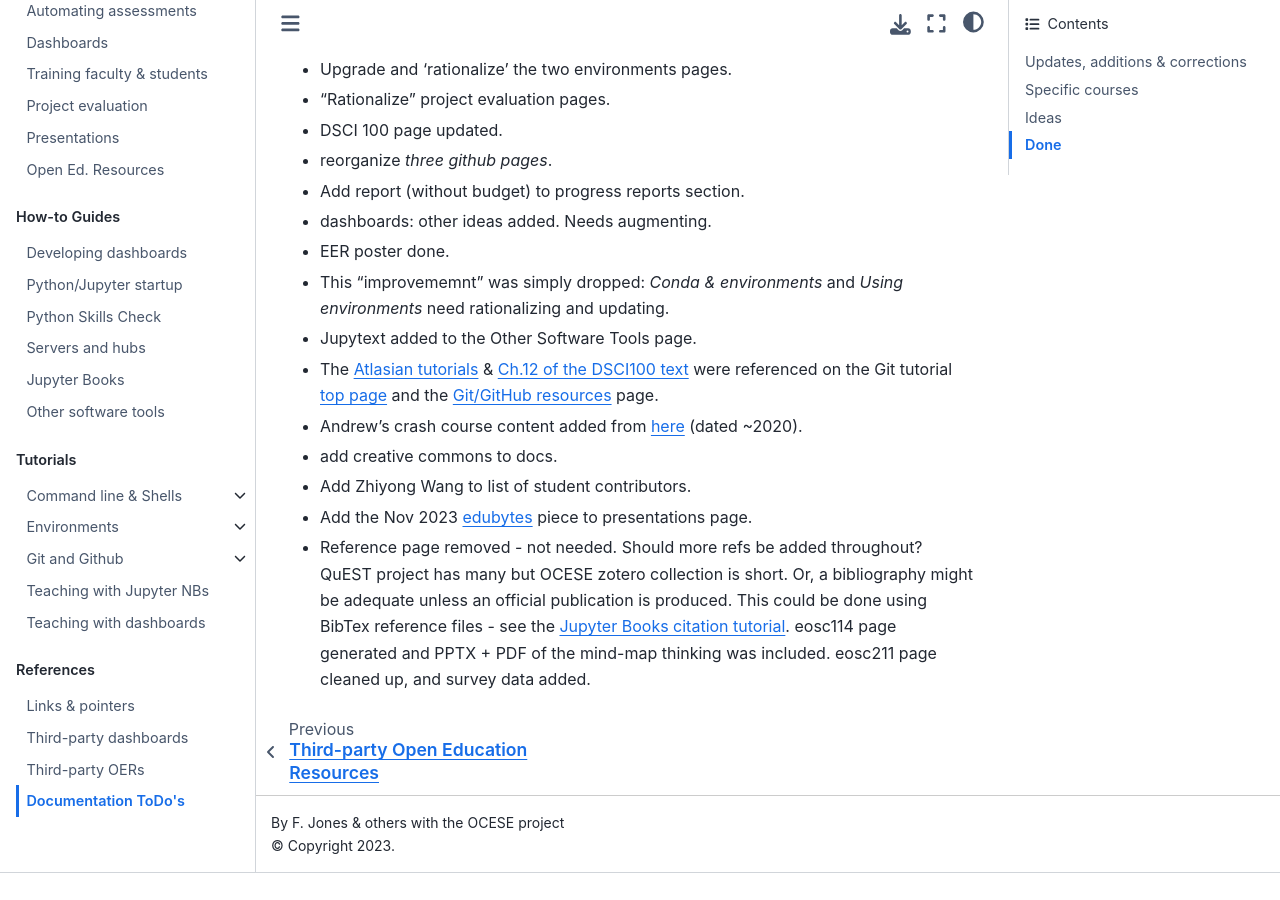
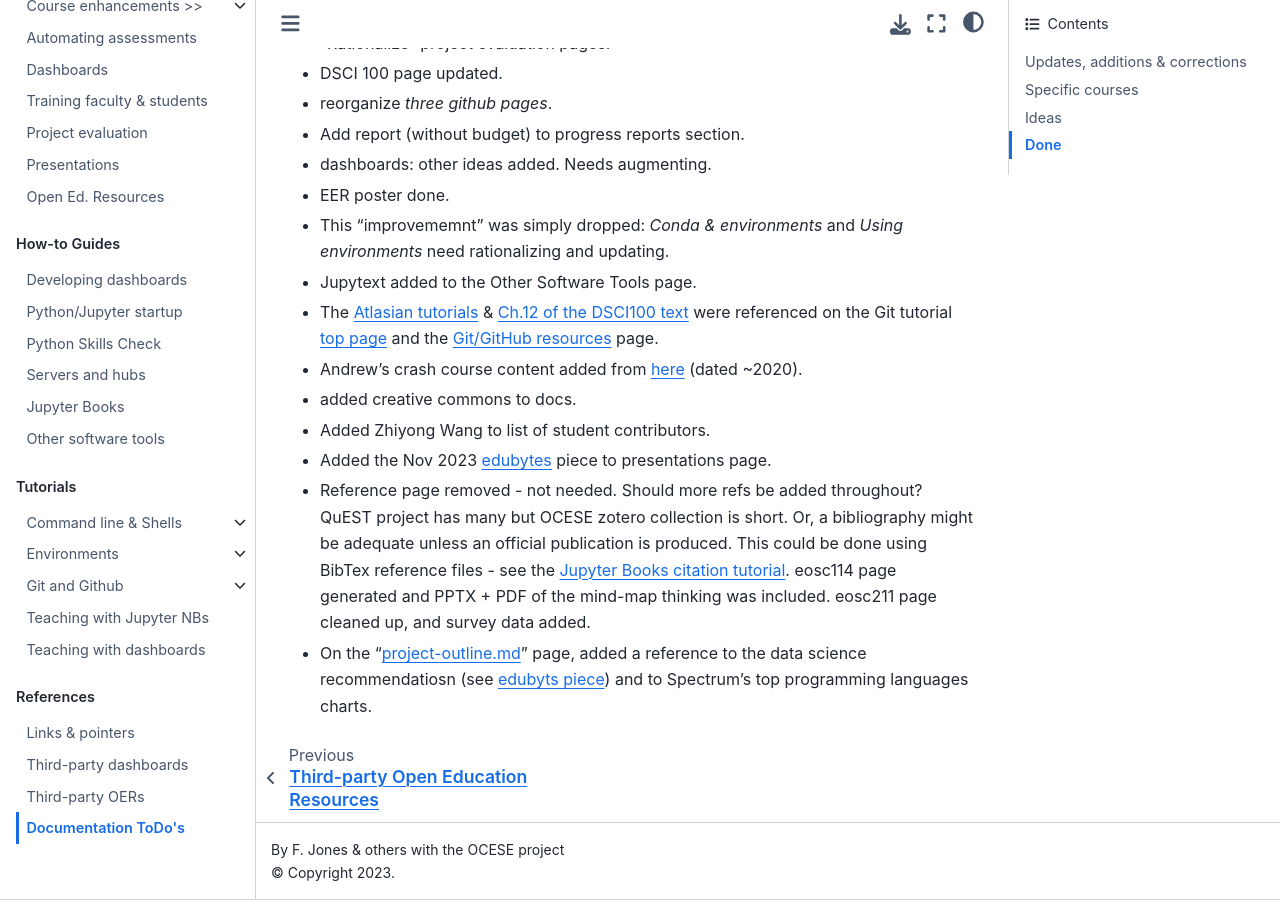
Before and after one commit to eoas-ubc/eoas-ubc.github.io, a Jupyter Book: the page built from docs/fix-list.md, in a window 1280 px wide and 900 px high, scrolled down 3534 px. Built offline with Jupyter Book 1.0.4 settings and Sphinx 7.4.7 and the Sphinx Book theme 1.1.4, drawn with Linux system fonts in a browser that asks for light colours; before the commit the page ends 4407 px from its top, so only the background shows below that; some of the changed text lies outside the part shown.

Commit message:
some minor adjustments

```diff
--- a/docs/fix-list.md
+++ b/docs/fix-list.md
@@ -4,8 +4,7 @@
 
 ## Updates, additions & corrections
 
-* in "Goals", reference the data science recommendatiosn (see [edubyts piece](https://ctlt.ubc.ca/2023/11/30/edubytes-implementing-computational-tools-for-learning/)) and to Spectrum’s top programming languages charts.
-* Refs to add
+* Refs to add - (OR drop references - OR change the refs.md page).
   * Add [EDUCE](https://educe-ubc.github.io/about.html) to references somehow. How about other Jnotebook initiatives here and UBC-OK?
   * on "refs-oer" - Check and update from UBC’s [OER group](https://oer.open.ubc.ca/).
   * On "teaching with dashboards and JNBs" - reference "Fidelity of Implementation" when discussing dashboards, JNBs, questioning strategies (PrairieLearn, etc.), Open Ed. Resources, and so on. Google it for refs. [Here is one from 2017](https://www.lifescied.org/doi/10.1187/cbe.16-03-0113).
@@ -85,9 +84,10 @@
 * Jupytext added to the Other Software Tools page.
 * The [Atlasian tutorials](https://www.atlassian.com/git/tutorials/comparing-workflows) & [Ch.12 of the DSCI100 text](https://python.datasciencebook.ca/version-control.html) were referenced on the Git tutorial [top page](tut-git-github.md) and the [Git/GitHub resources](tut-gitrefs.md) page.
 * Andrew's crash course content added from [here](https://github.com/AndrewLoeppky/crash_course/blob/master/coding_crash_course.md) (dated ~2020).
-* add creative commons to docs.
-* Add Zhiyong Wang to list of student contributors.
-* Add the Nov 2023 [edubytes](https://mailchi.mp/ubc/edubytes-newsletter-november2023?e=f1df481e69) piece to presentations page.
+* added creative commons to docs.
+* Added Zhiyong Wang to list of student contributors.
+* Added the Nov 2023 [edubytes](https://mailchi.mp/ubc/edubytes-newsletter-november2023?e=f1df481e69) piece to presentations page.
 * Reference page removed - not needed. Should more refs be added throughout? QuEST project has many but OCESE zotero collection is short. Or, a bibliography might be adequate unless an official publication is produced. This could be done using BibTex reference files - see the [Jupyter Books citation tutorial](https://jupyterbook.org/en/stable/tutorials/references.html).
 eosc114 page generated and PPTX + PDF of the mind-map thinking was included.
 eosc211 page cleaned up, and survey data added.
+* On the "project-outline.md" page, added a reference to the data science recommendatiosn (see [edubyts piece](https://ctlt.ubc.ca/2023/11/30/edubytes-implementing-computational-tools-for-learning/)) and to Spectrum’s top programming languages charts.
```
Also changed, not shown: docs/index.md (+2 -0 lines), docs/project-outline.md (+6 -0 lines), docs/refs.md (+1 -0 lines).
